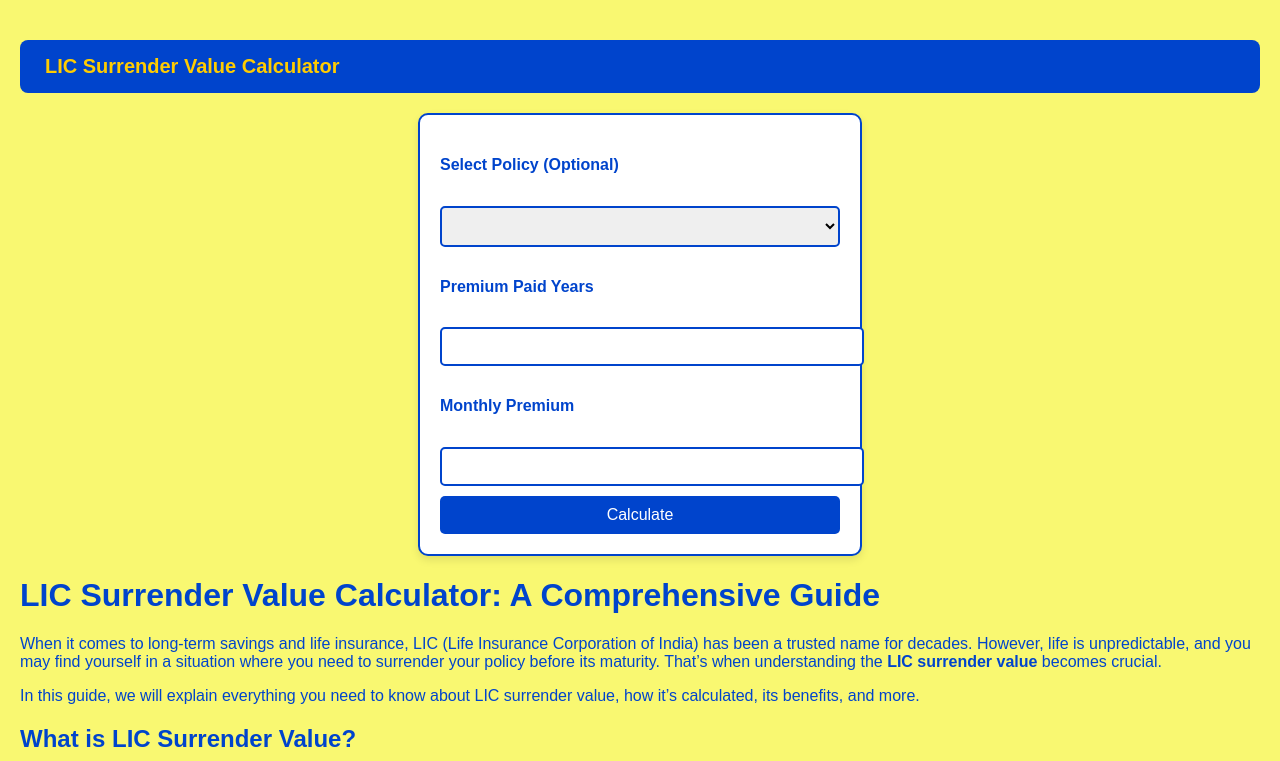
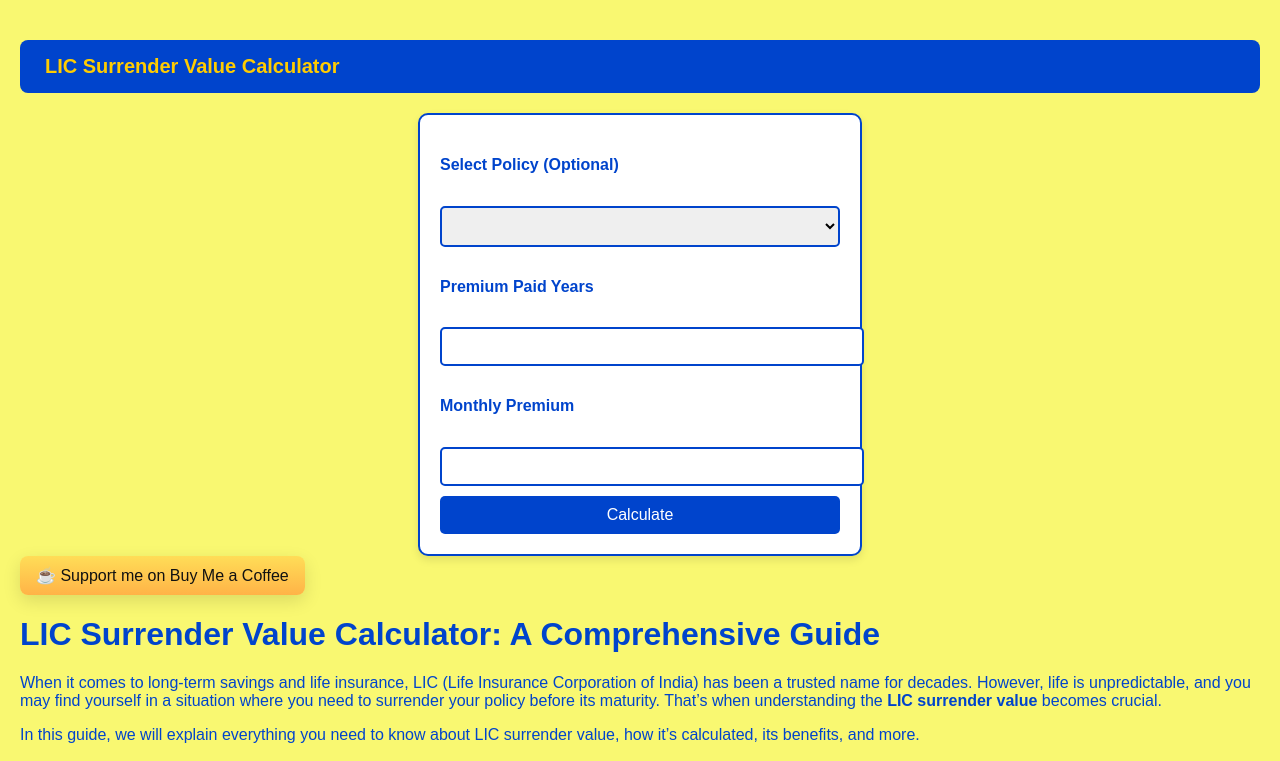
Before and after one commit to LicSurrenderValueCalculator/licsurrendervaluecalculator.github.io, a plain HTML site: page index.html in a window 1280 px wide. Shown: the top 761 px of the page. Drawn offline with Linux system fonts and the light colour scheme.

Commit message:
Update index.html

```diff
--- a/index.html
+++ b/index.html
@@ -171,6 +171,30 @@
         }
     </script>
 <header>
+
+<!-- Simple Support Button -->
+<a href="https://buymeacoffee.com/moneytechs/?utm_source=website&utm_medium=support_button"
+   target="_blank" rel="noopener noreferrer"
+   class="bmc-btn">
+  ☕ Support me on Buy Me a Coffee
+</a>
+
+<style>
+.bmc-btn{
+  display:inline-block;
+  padding:10px 16px;
+  font-size:16px;
+  background:linear-gradient(180deg,#FFDD57,#FFB347);
+  color:#111;
+  text-decoration:none;
+  border-radius:8px;
+  box-shadow:0 6px 18px rgba(0,0,0,0.12);
+  transition:transform .12s ease, box-shadow .12s ease;
+}
+.bmc-btn:hover{ transform:translateY(-2px); box-shadow:0 10px 24px rgba(0,0,0,0.14); }
+</style>
+
+
         <h1>LIC Surrender Value Calculator: A Comprehensive Guide</h1>
     </header>
 
```
